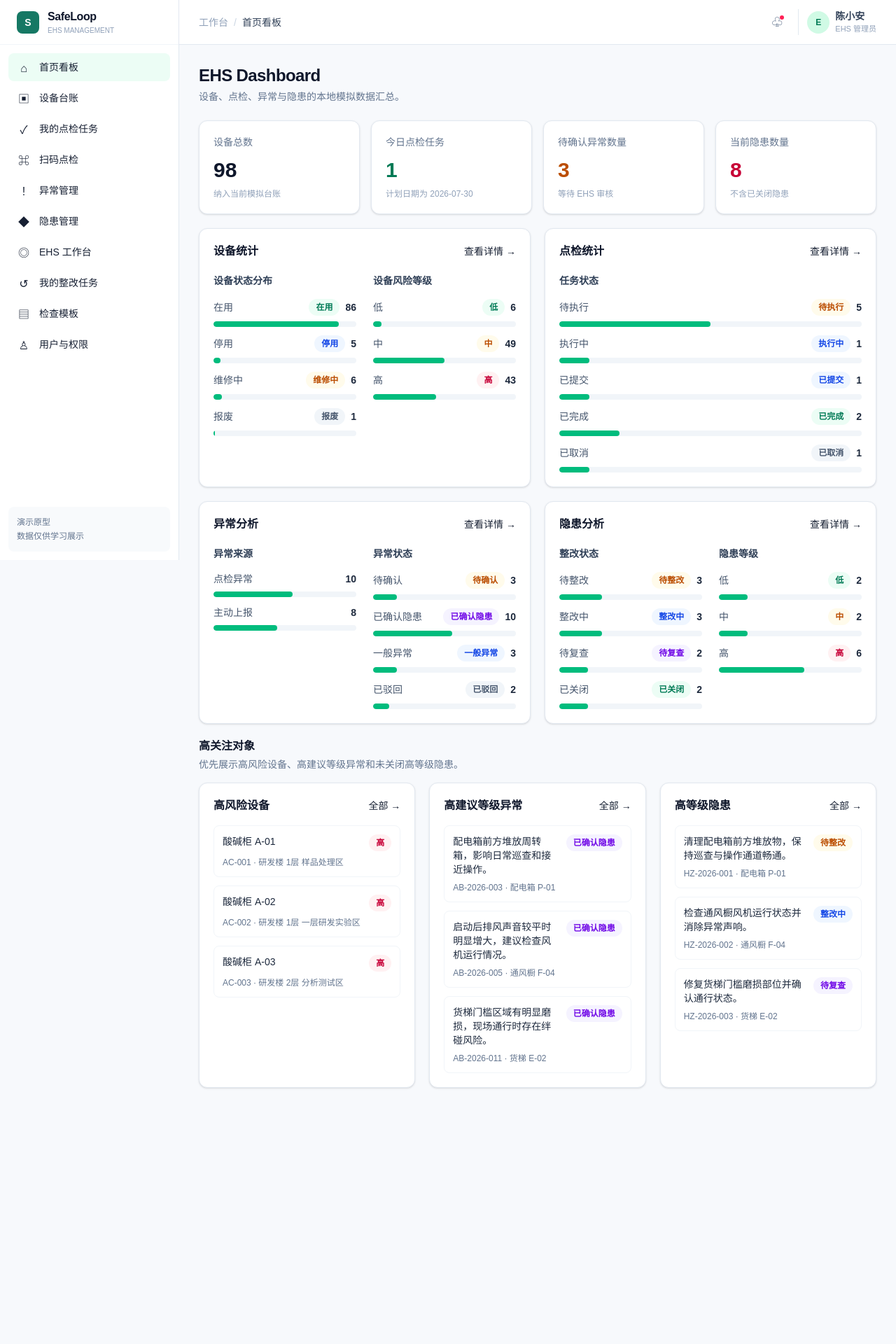
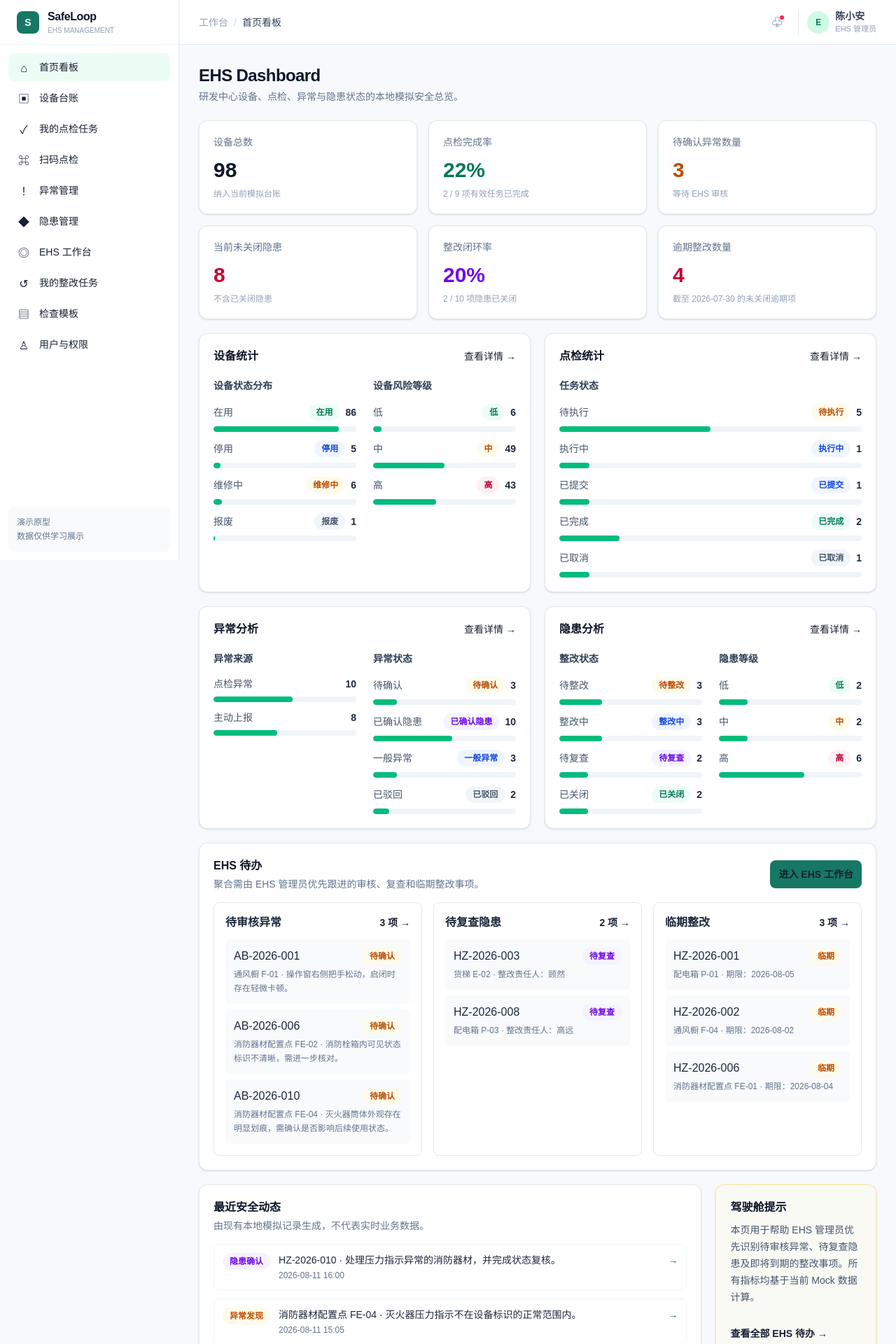
Before and after one commit to xsjszza233/Safeloop, a Next.js app: page / in a window 1280 px wide. Shown: the top 1920 px of the page at 70% size. Before the commit the page ends 1582 px from the top, so only its background shows below. Built offline with nearby package versions, Linux system fonts and the light colour scheme.

Commit message:
优化EHS安全状态Dashboard

```diff
--- a/src/components/ehs-dashboard.tsx
+++ b/src/components/ehs-dashboard.tsx
@@ -6,6 +6,7 @@ import { abnormalRecords } from "@/data/abnormal-record-data";
 import { hazardRecords } from "@/data/hazard-record-data";
 import { inspectionManagementTasks } from "@/data/inspection-task-data";
 import { devices } from "@/data/mock-data";
+import { rectificationRecords, reviewRecords } from "@/data/rectification-review-data";
 
 const demoToday = "2026-07-30";
 const deviceStatuses = ["在用", "停用", "维修中", "报废"] as const;
@@ -61,9 +62,25 @@ export function EhsDashboard() {
   const abnormalStatusData = countBy(abnormalStatuses, abnormalRecords.map((record) => ({ value: record.status })));
   const hazardStatusData = countBy(hazardStatuses, hazardRecords.map((record) => ({ value: record.status })));
   const hazardRiskData = countBy(riskLevels, hazardRecords.map((record) => ({ value: record.level })));
-  const todayTaskCount = inspectionManagementTasks.filter((task) => task.planDate === demoToday).length;
   const pendingAbnormalCount = abnormalRecords.filter((record) => record.status === "待确认").length;
   const activeHazardCount = hazardRecords.filter((record) => record.status !== "已关闭").length;
+  const completedTaskCount = inspectionManagementTasks.filter((task) => task.status === "已完成").length;
+  const activeTaskCount = inspectionManagementTasks.filter((task) => task.status !== "已取消").length;
+  const inspectionCompletionRate = activeTaskCount === 0 ? 0 : Math.round((completedTaskCount / activeTaskCount) * 100);
+  const closedHazardCount = hazardRecords.filter((record) => record.status === "已关闭").length;
+  const rectificationClosureRate = hazardRecords.length === 0 ? 0 : Math.round((closedHazardCount / hazardRecords.length) * 100);
+  const overdueRectificationCount = hazardRecords.filter((record) => record.status !== "已关闭" && record.rectificationDeadline < demoToday).length;
+  const pendingAbnormals = abnormalRecords.filter((record) => record.status === "待确认").slice(0, 3);
+  const pendingReviewHazards = hazardRecords.filter((record) => record.status === "待复查").slice(0, 3);
+  const imminentRectifications = hazardRecords.filter((record) => record.status !== "已关闭" && record.rectificationDeadline >= demoToday && record.rectificationDeadline <= "2026-08-05").slice(0, 3);
+
+  const recentSafetyEvents = [
+    ...inspectionManagementTasks.filter((task) => task.status === "已完成").map((task) => ({ id: `task-${task.id}`, time: task.planDate, title: "点检完成", detail: `${task.deviceName} · ${task.taskNumber}`, href: `/inspection-tasks/${task.id}`, variant: "green" as const })),
+    ...abnormalRecords.map((record) => ({ id: `abnormal-${record.id}`, time: record.foundAt, title: "异常发现", detail: `${record.deviceName} · ${record.description}`, href: `/abnormal-records/${record.id}`, variant: "amber" as const })),
+    ...hazardRecords.map((record) => ({ id: `hazard-${record.id}`, time: record.confirmedAt, title: "隐患确认", detail: `${record.hazardNumber} · ${record.description}`, href: `/hazard-records/${record.id}`, variant: "violet" as const })),
+    ...rectificationRecords.map((record) => ({ id: `rectification-${record.id}`, time: record.submittedAt, title: "整改提交", detail: `${record.id} · ${record.rectificationOwner}`, href: `/hazard-records/${record.hazardId}`, variant: "blue" as const })),
+    ...reviewRecords.filter((record) => record.result === "通过").map((record) => ({ id: `review-${record.id}`, time: record.reviewedAt, title: "复查关闭", detail: `${record.id} · EHS 复查通过`, href: `/hazard-records/${record.hazardId}`, variant: "green" as const })),
+  ].sort((first, second) => second.time.localeCompare(first.time)).slice(0, 6);
 
   const highRiskDevices = devices.filter((device) => device.riskLevel === "高").slice(0, 3);
   const highLevelAbnormals = abnormalRecords.filter((record) => record.suggestedLevel === "高").slice(0, 3);
@@ -71,13 +88,15 @@ export function EhsDashboard() {
 
   return (
     <>
-      <PageHeader title="EHS Dashboard" description="设备、点检、异常与隐患的本地模拟数据汇总。" />
+      <PageHeader title="EHS Dashboard" description="研发中心设备、点检、异常与隐患状态的本地模拟安全总览。" />
 
-      <section className="grid gap-4 sm:grid-cols-2 xl:grid-cols-4" aria-label="核心指标">
+      <section className="grid gap-4 sm:grid-cols-2 xl:grid-cols-3" aria-label="核心指标">
         <MetricCard label="设备总数" value={devices.length} hint="纳入当前模拟台账" tone="text-slate-900" href="/devices" />
-        <MetricCard label="今日点检任务" value={todayTaskCount} hint={`计划日期为 ${demoToday}`} tone="text-emerald-700" href="/inspection-tasks" />
+        <MetricCard label="点检完成率" value={`${inspectionCompletionRate}%`} hint={`${completedTaskCount} / ${activeTaskCount} 项有效任务已完成`} tone="text-emerald-700" href="/inspection-tasks" />
         <MetricCard label="待确认异常数量" value={pendingAbnormalCount} hint="等待 EHS 审核" tone="text-amber-700" href="/abnormal-records" />
-        <MetricCard label="当前隐患数量" value={activeHazardCount} hint="不含已关闭隐患" tone="text-rose-700" href="/hazard-records" />
+        <MetricCard label="当前未关闭隐患" value={activeHazardCount} hint="不含已关闭隐患" tone="text-rose-700" href="/hazard-records" />
+        <MetricCard label="整改闭环率" value={`${rectificationClosureRate}%`} hint={`${closedHazardCount} / ${hazardRecords.length} 项隐患已关闭`} tone="text-violet-700" href="/hazard-records" />
+        <MetricCard label="逾期整改数量" value={overdueRectificationCount} hint={`截至 ${demoToday} 的未关闭逾期项`} tone="text-rose-700" href="/hazard-records" />
       </section>
 
       <section className="mt-5 grid gap-5 xl:grid-cols-2">
@@ -87,13 +106,27 @@ export function EhsDashboard() {
         <DashboardPanel title="隐患分析" href="/hazard-records"><div className="grid gap-6 sm:grid-cols-2"><Distribution title="整改状态" data={hazardStatusData} total={hazardRecords.length} badgeVariant={hazardStatusVariant} /><Distribution title="隐患等级" data={hazardRiskData} total={hazardRecords.length} badgeVariant={riskVariant} /></div></DashboardPanel>
       </section>
 
+      <section className="mt-5 rounded-xl border border-slate-200 bg-white p-4 shadow-sm sm:p-5">
+        <div className="flex flex-wrap items-center justify-between gap-3"><div><h2 className="text-base font-bold text-slate-900">EHS 待办</h2><p className="mt-1 text-sm text-slate-500">聚合需由 EHS 管理员优先跟进的审核、复查和临期整改事项。</p></div><Link href="/ehs-workbench" className="inline-flex min-h-10 items-center rounded-lg bg-[#167864] px-3 text-sm font-semibold text-white no-underline hover:bg-[#116653]">进入 EHS 工作台</Link></div>
+        <div className="mt-4 grid gap-4 lg:grid-cols-3"><TodoList title="待审核异常" count={pendingAbnormalCount} href="/ehs-workbench#pending-abnormal" items={pendingAbnormals.map((record) => ({ id: record.id, title: record.abnormalNumber, detail: `${record.deviceName} · ${record.description}`, href: `/abnormal-records/${record.id}`, badge: "待确认", variant: "amber" as const }))} emptyText="暂无待审核异常。" /><TodoList title="待复查隐患" count={pendingReviewHazards.length} href="/ehs-workbench#pending-review" items={pendingReviewHazards.map((record) => ({ id: record.id, title: record.hazardNumber, detail: `${record.deviceName} · 整改责任人：${record.rectificationOwner}`, href: `/hazard-records/${record.id}/review`, badge: "待复查", variant: "violet" as const }))} emptyText="暂无待复查隐患。" /><TodoList title="临期整改" count={imminentRectifications.length} href="/ehs-workbench#pending-rectification" items={imminentRectifications.map((record) => ({ id: record.id, title: record.hazardNumber, detail: `${record.deviceName} · 期限：${record.rectificationDeadline}`, href: `/hazard-records/${record.id}`, badge: "临期", variant: "amber" as const }))} emptyText="暂无临期整改项。" /></div>
+      </section>
+
+      <section className="mt-5 grid gap-5 xl:grid-cols-[1.35fr_1fr]">
+        <section className="rounded-xl border border-slate-200 bg-white p-4 shadow-sm sm:p-5"><div className="flex items-center justify-between gap-3"><div><h2 className="text-base font-bold text-slate-900">最近安全动态</h2><p className="mt-1 text-sm text-slate-500">由现有本地模拟记录生成，不代表实时业务数据。</p></div></div><div className="mt-4 space-y-3">{recentSafetyEvents.map((event) => <Link key={event.id} href={event.href} className="flex items-start gap-3 rounded-lg border border-slate-100 p-3 no-underline transition hover:border-emerald-200 hover:bg-emerald-50/30"><StatusBadge variant={event.variant}>{event.title}</StatusBadge><div className="min-w-0 flex-1"><p className="truncate text-sm font-medium text-slate-800">{event.detail}</p><p className="mt-1 text-xs text-slate-500">{event.time}</p></div><span className="text-sm text-emerald-700">→</span></Link>)}</div></section>
+        <section className="rounded-xl border border-amber-200 bg-amber-50/40 p-4 shadow-sm sm:p-5"><h2 className="text-base font-bold text-slate-900">驾驶舱提示</h2><p className="mt-2 text-sm leading-6 text-slate-600">本页用于帮助 EHS 管理员优先识别待审核异常、待复查隐患及即将到期的整改事项。所有指标均基于当前 Mock 数据计算。</p><Link href="/ehs-workbench" className="mt-5 inline-flex min-h-10 items-center text-sm font-semibold text-emerald-700 no-underline hover:text-emerald-900">查看全部 EHS 待办 →</Link></section>
+      </section>
+
       <section className="mt-5"><h2 className="text-base font-bold text-slate-900">高关注对象</h2><p className="mt-1 text-sm text-slate-500">优先展示高风险设备、高建议等级异常和未关闭高等级隐患。</p><div className="mt-4 grid gap-5 xl:grid-cols-3"><ConcernList title="高风险设备" href="/devices" items={highRiskDevices.map((device) => ({ key: device.id, href: `/devices/${device.id}`, title: device.name, meta: `${device.code} · ${device.location}`, badge: "高", variant: "red" as const }))} emptyText="暂无高风险设备。" /><ConcernList title="高建议等级异常" href="/abnormal-records" items={highLevelAbnormals.map((record) => ({ key: record.id, href: `/abnormal-records/${record.id}`, title: record.description, meta: `${record.abnormalNumber} · ${record.deviceName}`, badge: record.status, variant: abnormalStatusVariant(record.status) }))} emptyText="暂无高建议等级异常。" /><ConcernList title="高等级隐患" href="/hazard-records" items={highLevelHazards.map((record) => ({ key: record.id, href: `/hazard-records/${record.id}`, title: record.description, meta: `${record.hazardNumber} · ${record.deviceName}`, badge: record.status, variant: hazardStatusVariant(record.status) }))} emptyText="暂无未关闭高等级隐患。" /></div></section>
     </>
   );
 }
 
-function MetricCard({ label, value, hint, tone, href }: { label: string; value: number; hint: string; tone: string; href: string }) {
+function MetricCard({ label, value, hint, tone, href }: { label: string; value: number | string; hint: string; tone: string; href: string }) {
   return <Link href={href} className="block rounded-xl border border-slate-200 bg-white p-5 no-underline shadow-sm transition hover:border-emerald-200 hover:bg-emerald-50/30"><p className="text-sm font-medium text-slate-500">{label}</p><p className={`mt-3 text-3xl font-bold ${tone}`}>{value}</p><p className="mt-2 text-xs text-slate-400">{hint}</p></Link>;
+}
+
+function TodoList({ title, count, href, items, emptyText }: { title: string; count: number; href: string; items: Array<{ id: string; title: string; detail: string; href: string; badge: string; variant: "slate" | "green" | "amber" | "red" | "blue" | "violet" }>; emptyText: string }) {
+  return <article className="rounded-lg border border-slate-200 p-4"><div className="flex items-center justify-between gap-3"><h3 className="font-semibold text-slate-800">{title}</h3><Link href={href} className="text-sm font-semibold text-emerald-700 no-underline hover:text-emerald-900">{count} 项 →</Link></div><div className="mt-3 space-y-2">{items.length === 0 ? <p className="rounded-md bg-slate-50 p-3 text-sm text-slate-500">{emptyText}</p> : items.map((item) => <Link key={item.id} href={item.href} className="block rounded-md bg-slate-50 p-3 no-underline hover:bg-emerald-50"><div className="flex items-start justify-between gap-2"><p className="font-medium text-slate-800">{item.title}</p><StatusBadge variant={item.variant}>{item.badge}</StatusBadge></div><p className="mt-1 line-clamp-2 text-xs leading-5 text-slate-500">{item.detail}</p></Link>)}</div></article>;
 }
 
 function DashboardPanel({ title, href, children }: { title: string; href: string; children: React.ReactNode }) {
```
